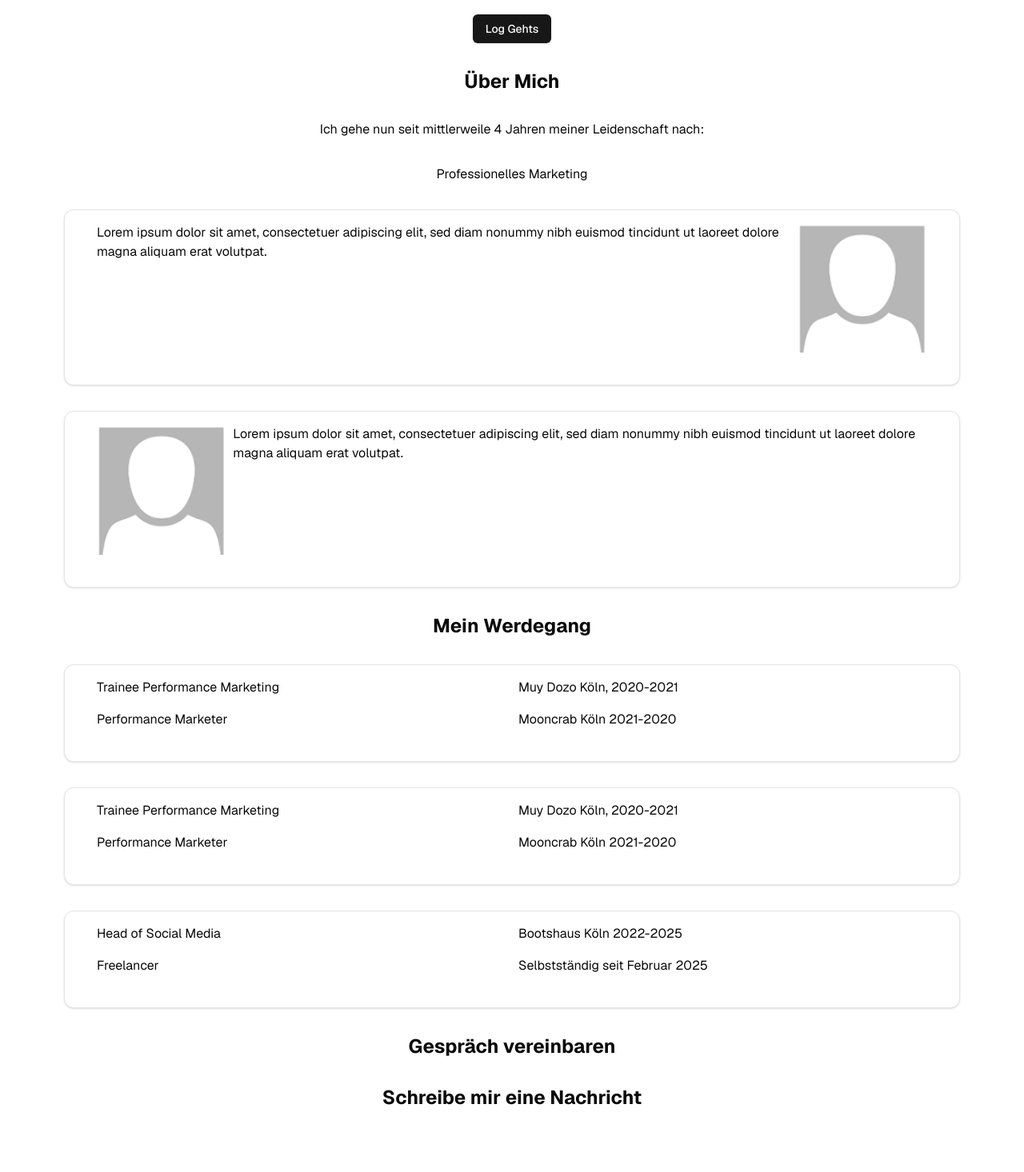
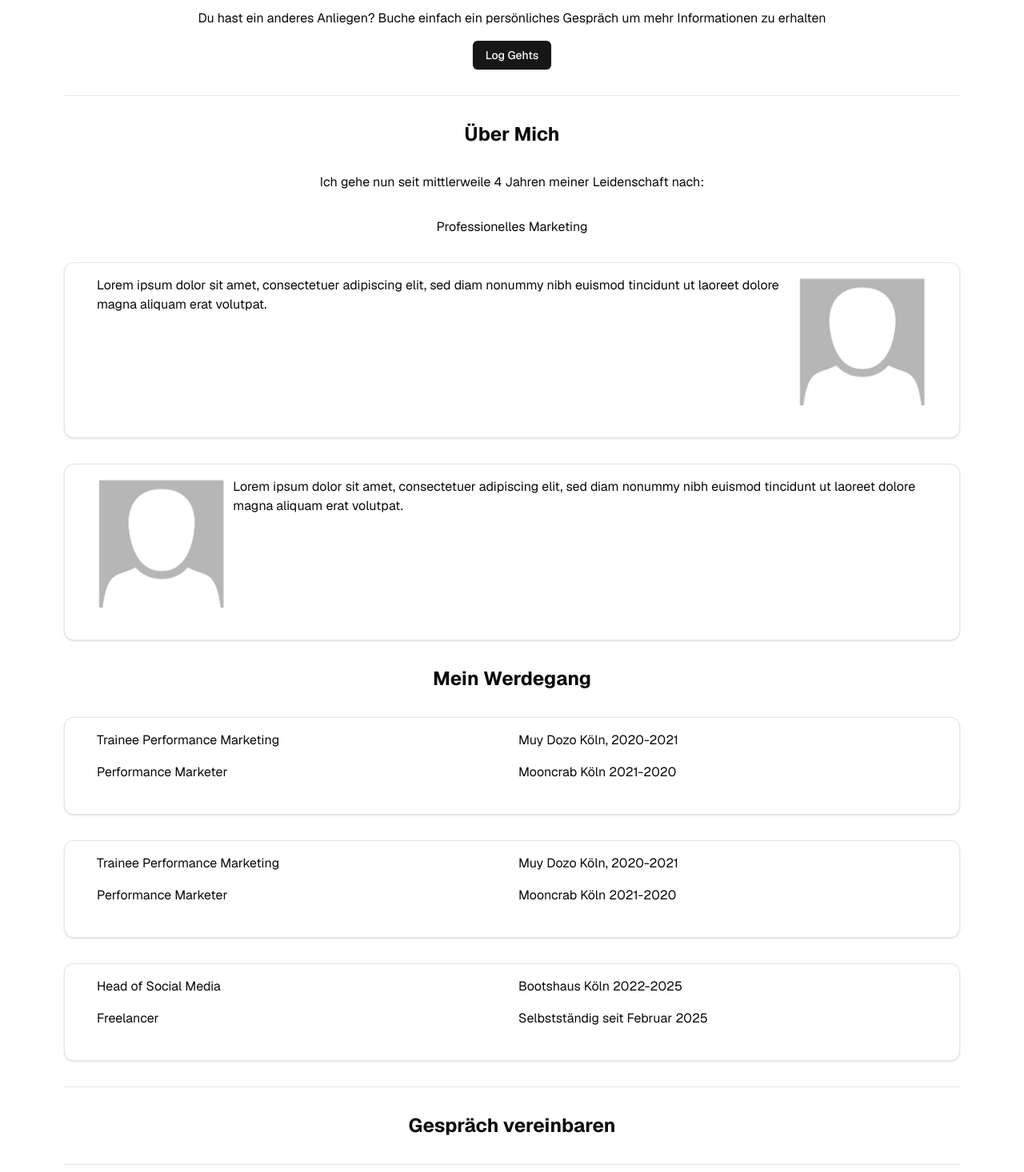
Before and after one commit to NicoGartmann/nago-marketing, a Next.js app: page / in a window 1280 px wide. Shown: the part 1244-2710 px from the top of the page at 80% size. Built offline with nearby package versions, Linux system fonts and the light colour scheme.

Commit message:
horizontal lines between chapters

```diff
--- a/src/app/Aboutme.tsx
+++ b/src/app/Aboutme.tsx
@@ -7,13 +7,11 @@ export default function Aboutme({
     id: string
 }) {
     return (
-        <div
-            id={id}
-            className="flex flex-col gap-8 row-start-2 items-center sm:items-center"
-        >
+        <div id={id} className="w-full flex flex-col gap-8">
+            <hr/>
             <h2 className="text-center text-2xl font-bold">Über Mich</h2>
-            <p>Ich gehe nun seit mittlerweile 4 Jahren meiner Leidenschaft nach:</p>
-            <p>Professionelles Marketing</p>
+            <p className="text-center">Ich gehe nun seit mittlerweile 4 Jahren meiner Leidenschaft nach:</p>
+            <p className="text-center">Professionelles Marketing</p>
 
             <Card>
                 <CardContent className="flex justify-center m-4">
--- a/src/app/Book.tsx
+++ b/src/app/Book.tsx
@@ -4,10 +4,8 @@ export default function Book({
     id: string
 }) {
     return (
-        <div
-            id={id}
-            className="flex flex-col gap-8 row-start-2 items-center sm:items-start"
-        >
+        <div id={id} className="w-full flex flex-col gap-8">
+            <hr />
             <h2 className="text-center text-2xl font-bold">Gespräch vereinbaren</h2>
         </div>
     )
--- a/src/app/Contact.tsx
+++ b/src/app/Contact.tsx
@@ -4,10 +4,8 @@ export default function Contact({
     id: string
 }) {
     return (
-        <div
-            id={id}
-            className="flex flex-col gap-8 row-start-2 items-center sm:items-start"
-        >
+        <div id={id} className="w-full flex flex-col gap-8">
+            <hr/>
             <h2 className="text-center text-2xl font-bold">Schreibe mir eine Nachricht</h2>
         </div>
     )
--- a/src/app/Services.tsx
+++ b/src/app/Services.tsx
@@ -3,7 +3,8 @@ import { Card, CardHeader, CardTitle } from "@/components/ui/card"
 
 export default function Services({ id }: { id: string }) {
     return (
-        <div id={id} className="w-full flex flex-col gap-8">
+        <div id={id}  className="w-full flex flex-col gap-8">
+            <hr/>
             <h2 className="text-center text-2xl font-bold">Services</h2>
 
             <div className="grid grid-cols-2 gap-8">
```
